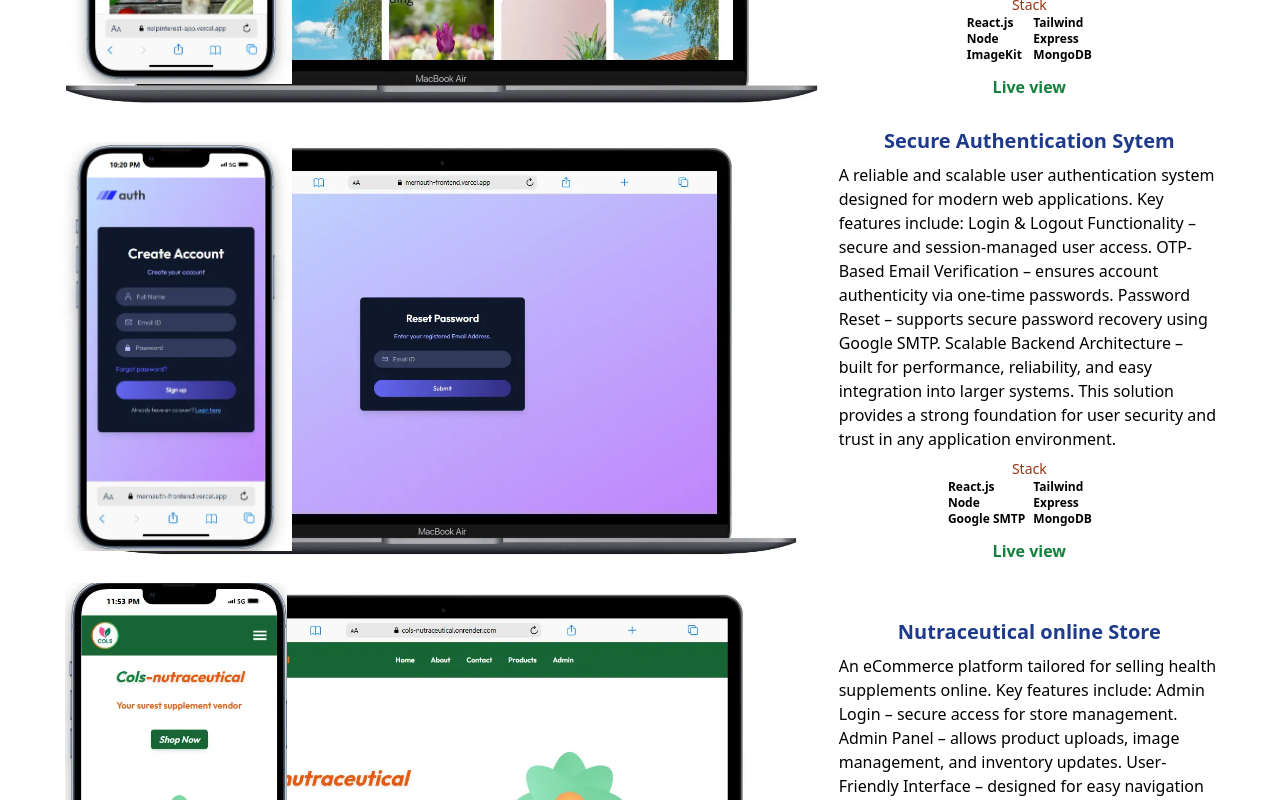
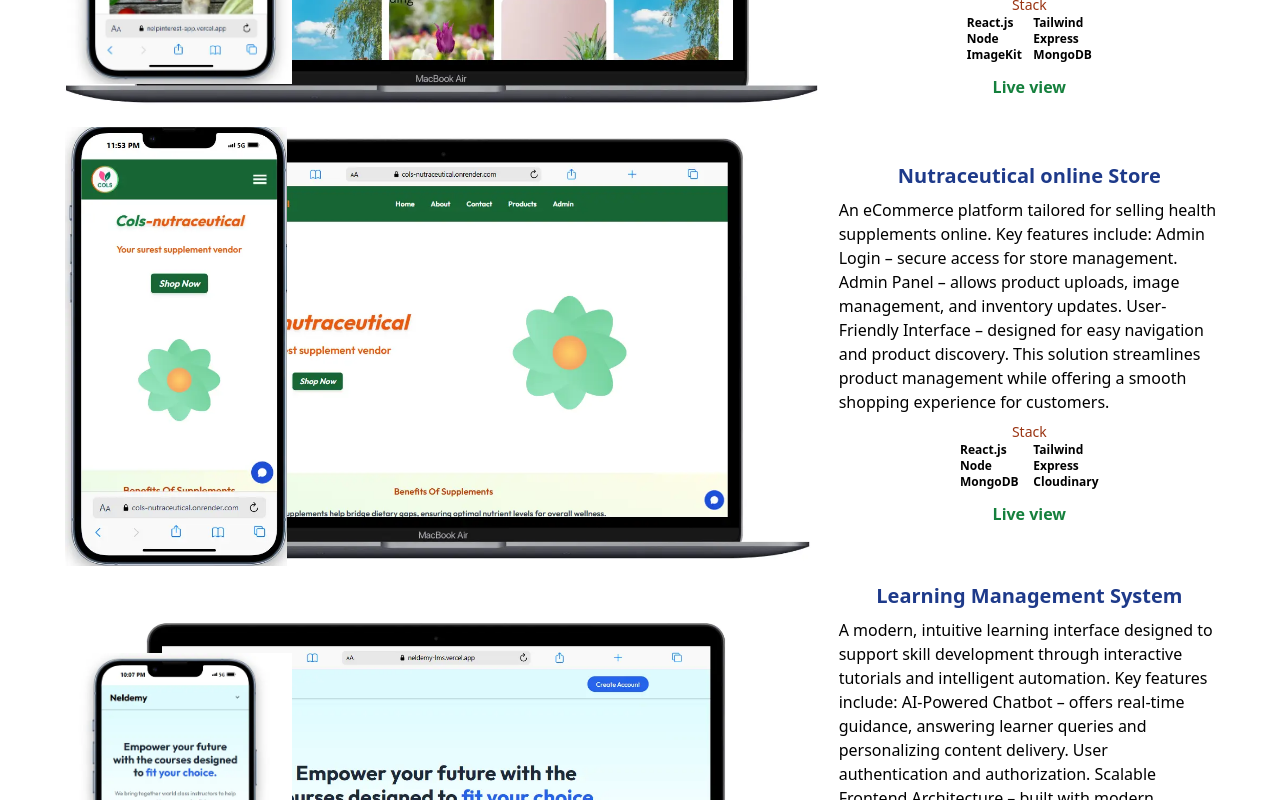
Before and after one commit to Tech041/my-web, a React (Vite) app in the folder client/: page / in a window 1280 px wide. Shown: the part 5380-6180 px from the top of the page. Built offline with nearby package versions, Linux system fonts and the light colour scheme; no server answers.

Commit message:
commented out MERN project

```diff
--- a/client/src/components/OurPortfolio.jsx
+++ b/client/src/components/OurPortfolio.jsx
@@ -60,21 +60,21 @@ const OurPortfolio = () => {
       link: "https://nelpinterest-app.vercel.app",
       stack: ["React.js", "Tailwind", "Node", "Express", "ImageKit", "MongoDB"],
     },
-    {
-      src1: "/mern_desk.webp",
-      src2: "/mern_mobile.webp",
-      type: "Secure Authentication Sytem",
-      desc: "A reliable and scalable user authentication system designed for modern web applications. Key features include: Login & Logout Functionality – secure and session-managed user access. OTP-Based Email Verification – ensures account authenticity via one-time passwords. Password Reset – supports secure password recovery using Google SMTP. Scalable Backend Architecture – built for performance, reliability, and easy integration into larger systems. This solution provides a strong foundation for user security and trust in any application environment.",
-      link: "https://mernauth-frontend.vercel.app/",
-      stack: [
-        "React.js",
-        "Tailwind",
-        "Node",
-        "Express",
-        "Google SMTP",
-        "MongoDB",
-      ],
-    },
+    // {
+    //   src1: "/mern_desk.webp",
+    //   src2: "/mern_mobile.webp",
+    //   type: "Secure Authentication Sytem",
+    //   desc: "A reliable and scalable user authentication system designed for modern web applications. Key features include: Login & Logout Functionality – secure and session-managed user access. OTP-Based Email Verification – ensures account authenticity via one-time passwords. Password Reset – supports secure password recovery using Google SMTP. Scalable Backend Architecture – built for performance, reliability, and easy integration into larger systems. This solution provides a strong foundation for user security and trust in any application environment.",
+    //   link: "https://mernauth-frontend.vercel.app/",
+    //   stack: [
+    //     "React.js",
+    //     "Tailwind",
+    //     "Node",
+    //     "Express",
+    //     "Google SMTP",
+    //     "MongoDB",
+    //   ],
+    // },
     {
       src1: "/coldesk.webp",
       src2: "/colmob.webp",
```
Also changed, not shown: 1 other file (tests, documents, lock files or other folders).
